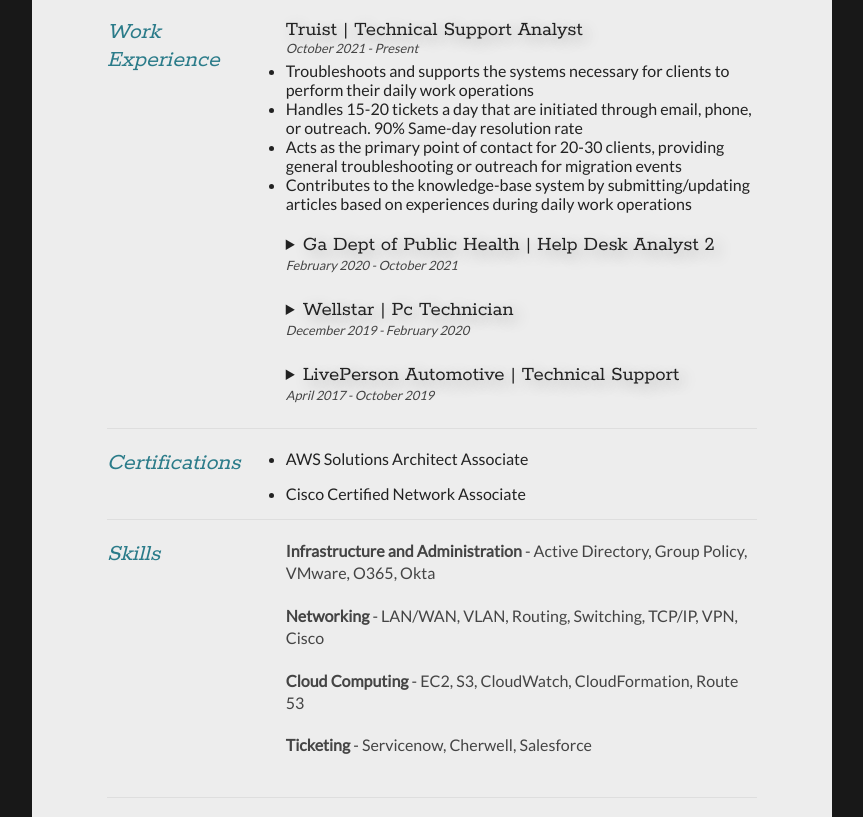
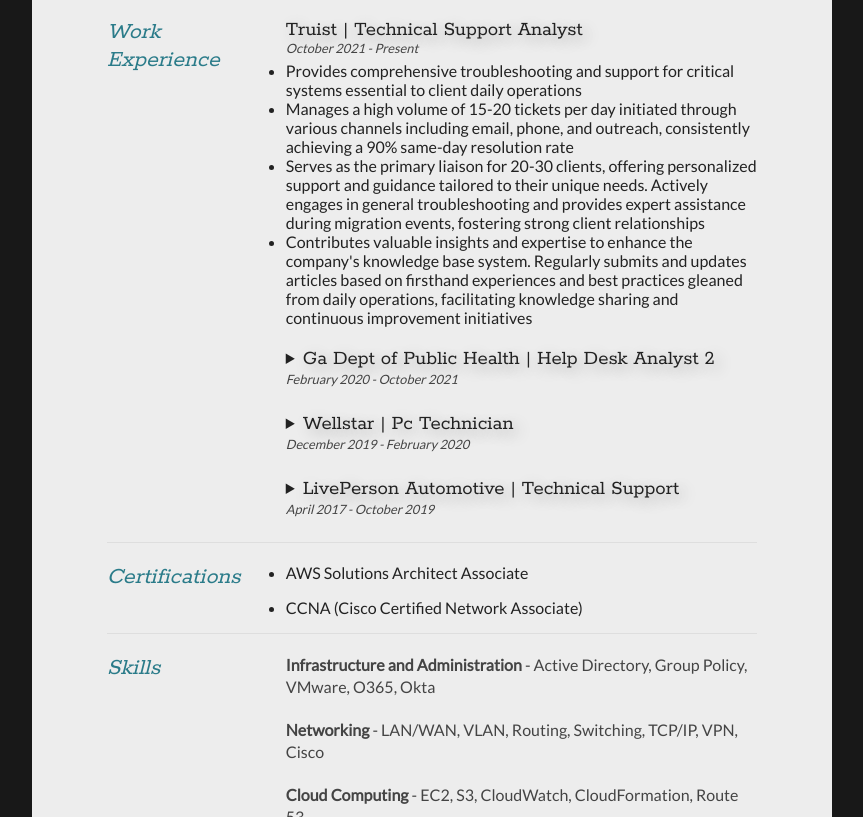
Before and after one commit to naasinixon/cloudresumechallenge, a plain HTML site: page index.html in a window 1280 px wide. Shown: the part 475-1292 px from the top of the page, without its empty margins (208-1071 px from the left). Drawn offline with Linux system fonts and the light colour scheme; no server answers.

Commit message:
Update index.html

```diff
--- a/index.html
+++ b/index.html
@@ -69,10 +69,10 @@
 					<h2>Truist | Technical Support Analyst</h2>
 					<p class="subDetails">October 2021 - Present</p>
 					<ul>
-						<li>Troubleshoots and supports the systems necessary for clients to perform their daily work operations</li>
-                    	<li>Handles 15-20 tickets a day that are initiated through email, phone, or outreach.  90% Same-day resolution rate</li>
-                    	<li>Acts as the primary point of contact for 20-30 clients, providing general troubleshooting or outreach for migration events</li>
-                    	<li>Contributes to the knowledge-base system by submitting/updating articles based on experiences during daily work operations</li>
+						<li>Provides comprehensive troubleshooting and support for critical systems essential to client daily operations</li>
+                    	<li>Manages a high volume of 15-20 tickets per day initiated through various channels including email, phone, and outreach, consistently achieving a 90% same-day resolution rate</li>
+                    	<li>Serves as the primary liaison for 20-30 clients, offering personalized support and guidance tailored to their unique needs. Actively engages in general troubleshooting and provides expert assistance during migration events, fostering strong client relationships</li>
+                    	<li>Contributes valuable insights and expertise to enhance the company's knowledge base system. Regularly submits and updates articles based on firsthand experiences and best practices gleaned from daily operations, facilitating knowledge sharing and continuous improvement initiatives</li>
 
 					</ul>
 				</article>
@@ -84,10 +84,10 @@
 							<p class="subDetails">February 2020 - October 2021</p>
 						</summary>
 						<ul>
-						<li>Supports and manages the systems necessary for the response against COVID-19</li>
+						<li>Spearheaded the seamless operation of critical systems pivotal to the organization's COVID-19 response, ensuring uninterrupted workflow and data security</li>
                     	<li>Systems supported - O365, OKTA, Pulse Secure VPN, VOIP, Active Directory</li>
-                    	<li>Troubleshoots and resolves various software and hardware issues that occur throughout the business environment</li>
-                    	<li>Acts as the liaison for non-technical staff, teaching and simplifying the technical concepts that they may require for standard business operations</li>
+                    	<li>Demonstrated adept troubleshooting skills in swiftly resolving a diverse range of software and hardware issues across the business environment, minimizing downtime and optimizing productivity</li>
+                    	<li>Acted as a bridge between technical and non-technical staff, effectively translating complex technical concepts into easily understandable language</li>
 						</ul>
 					</details>
 				</article>
@@ -132,7 +132,7 @@
 				<article>
 					<ul class="education-list">
 						<li>AWS Solutions Architect Associate</li>
-						<li>Cisco Certified Network Associate</li>
+						<li>CCNA (Cisco Certified Network Associate)</li>
 					</ul>
 				</article>
 			</div>
```
